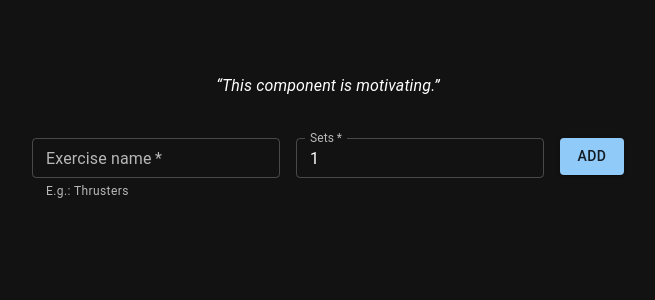
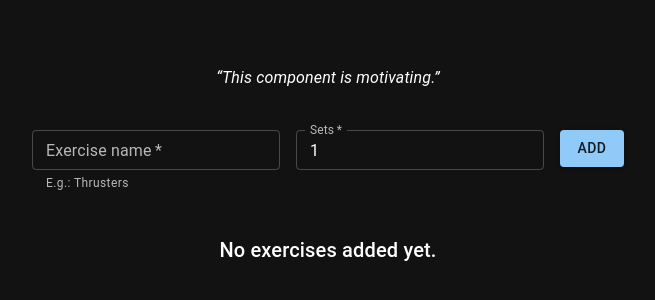
Before and after one commit to paulamazoc/fitness-tracker, a React (Vite) app: page / in a window 1280 px wide. Shown: the part 234-534 px from the top of the page, without its empty margins (312-967 px from the left). Built offline with nearby package versions, Linux system fonts and the light colour scheme.

Commit message:
feat: display a message when exercise list is empty

```diff
--- a/src/components/ExerciseList.tsx
+++ b/src/components/ExerciseList.tsx
@@ -1,8 +1,9 @@
-import { Box, Stack } from "@mui/material";
+import { Box, Stack, Typography } from "@mui/material";
 import { ExerciseCard } from "./ExerciseCard";
 import type { ExerciseListProps } from "@/types";
 
 export const ExerciseList = ({ exercises }: ExerciseListProps) => {
+  if (exercises.length === 0) return <Typography variant="h6">No exercises added yet.</Typography>;
   return (
     <Box flex={1} overflow="auto" px={2} py={1}>
       <Stack spacing={2}>
```
